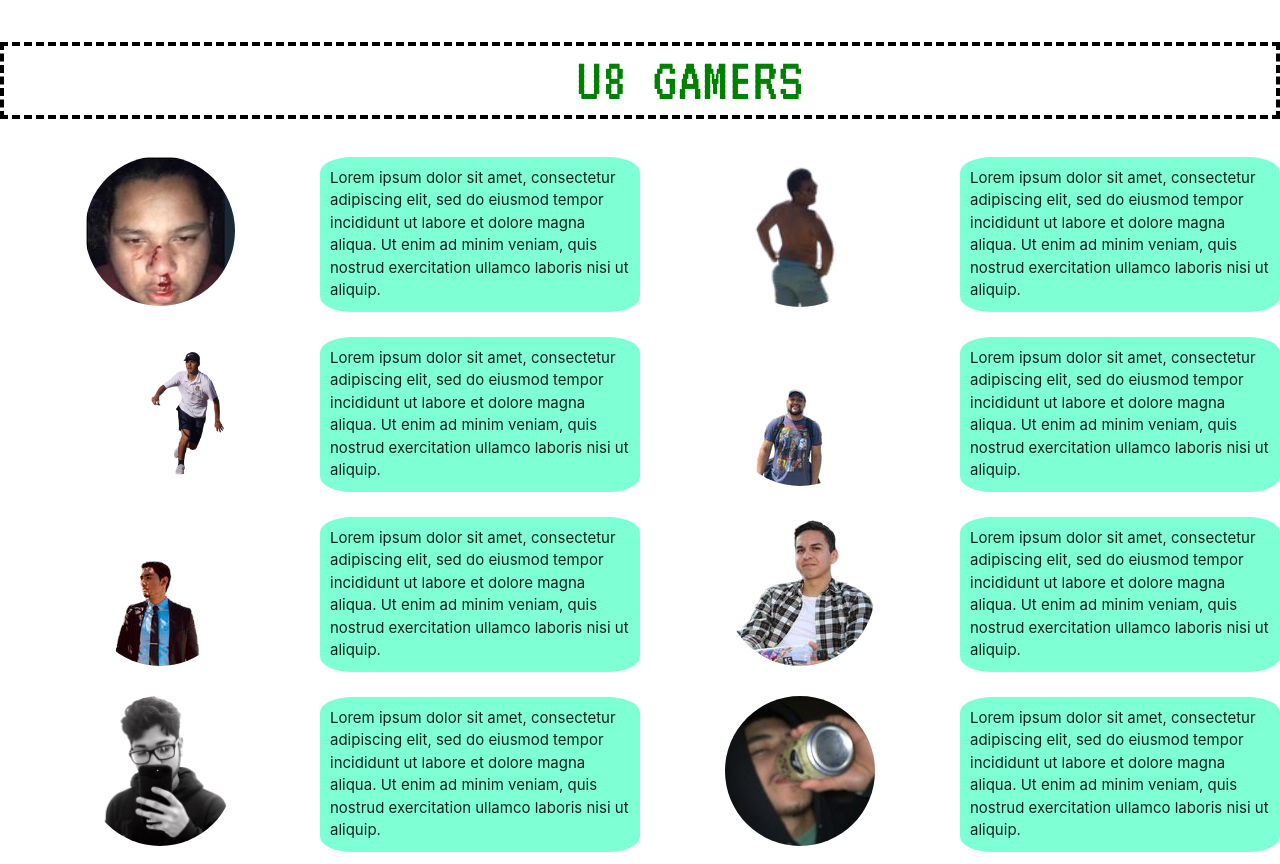
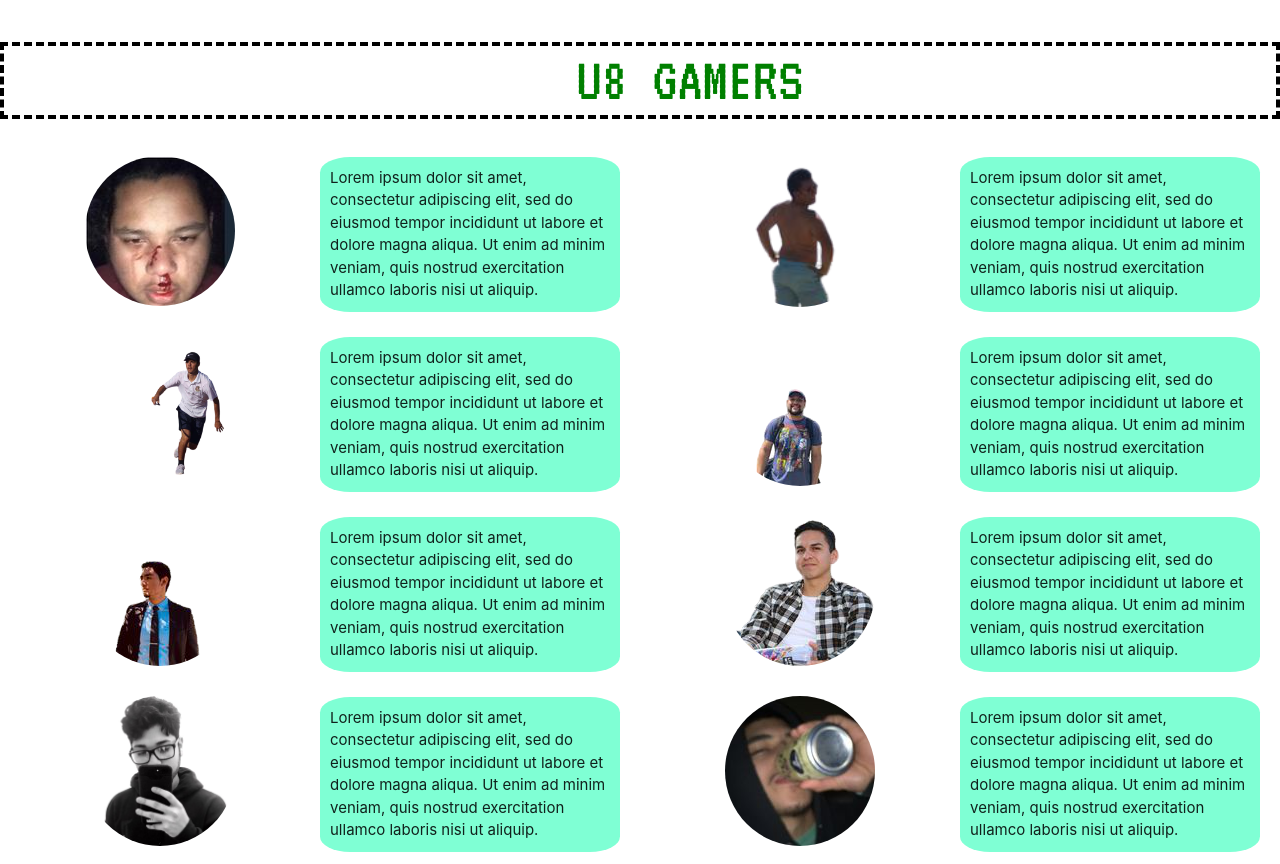
Before and after one commit to ChrisCarteno/deployPractice, a plain HTML site: page index.html in a window 1280 px wide. Drawn offline with Linux system fonts and the light colour scheme.

Commit message:
right marign

```diff
--- a/your-code.css
+++ b/your-code.css
@@ -42,7 +42,6 @@ img[alt="nateDog"]{
     display: grid;
     grid-template-columns: repeat(4, 1fr);
     grid-template-rows: repeat(4, 180px);
-
     justify-items: center;
     align-items: center;
   }
@@ -61,11 +60,10 @@ img[alt="nateDog"]{
   .gamers img:hover{
       border: 3px black dotted;
   }
-  body{
-
-  }
   .gamers p{
       border-radius: 10%;
       background-color: aquamarine;
       padding: 10px;
+      align-items: center;
+      margin-right: 20px;
   }
```
